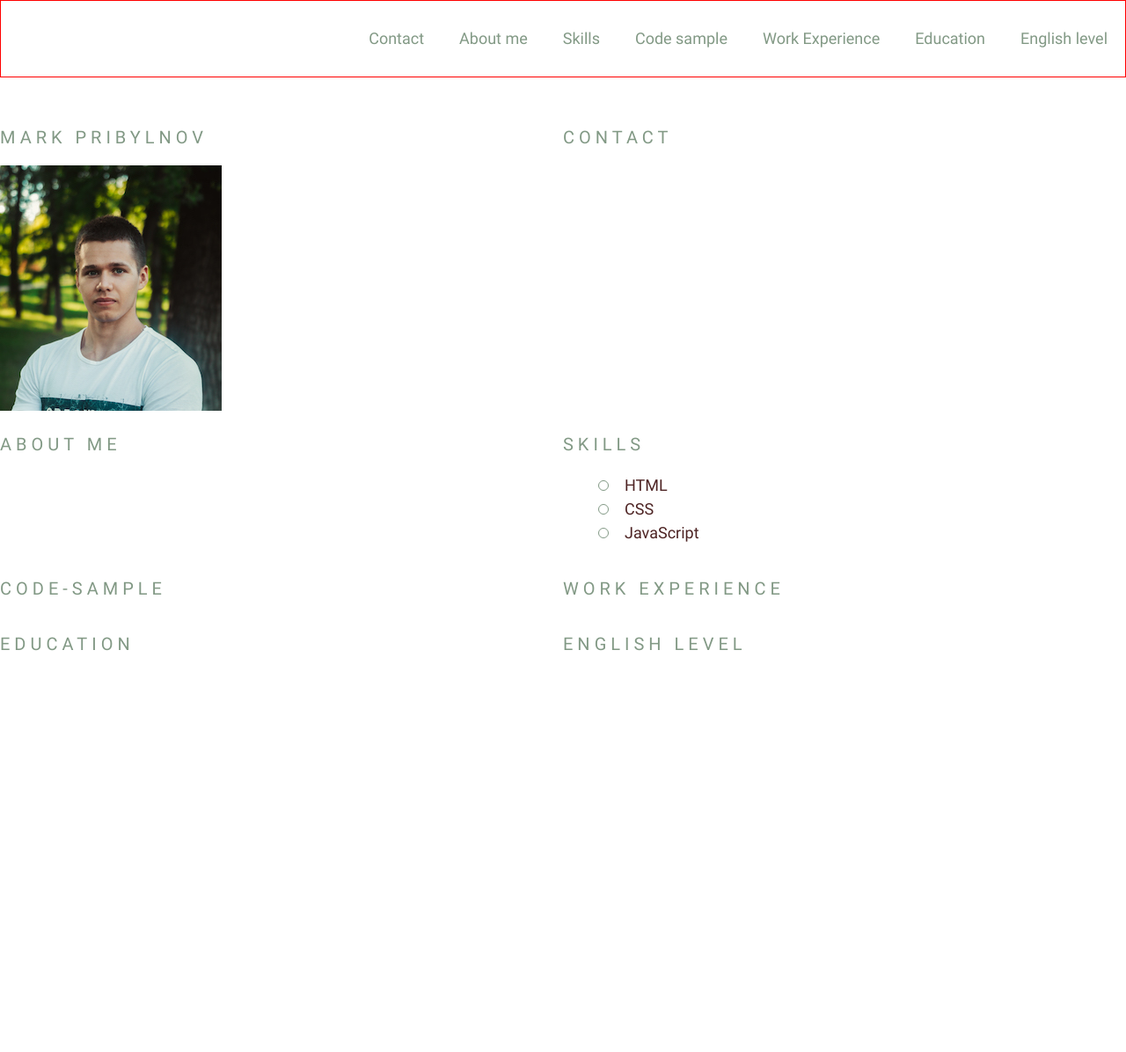
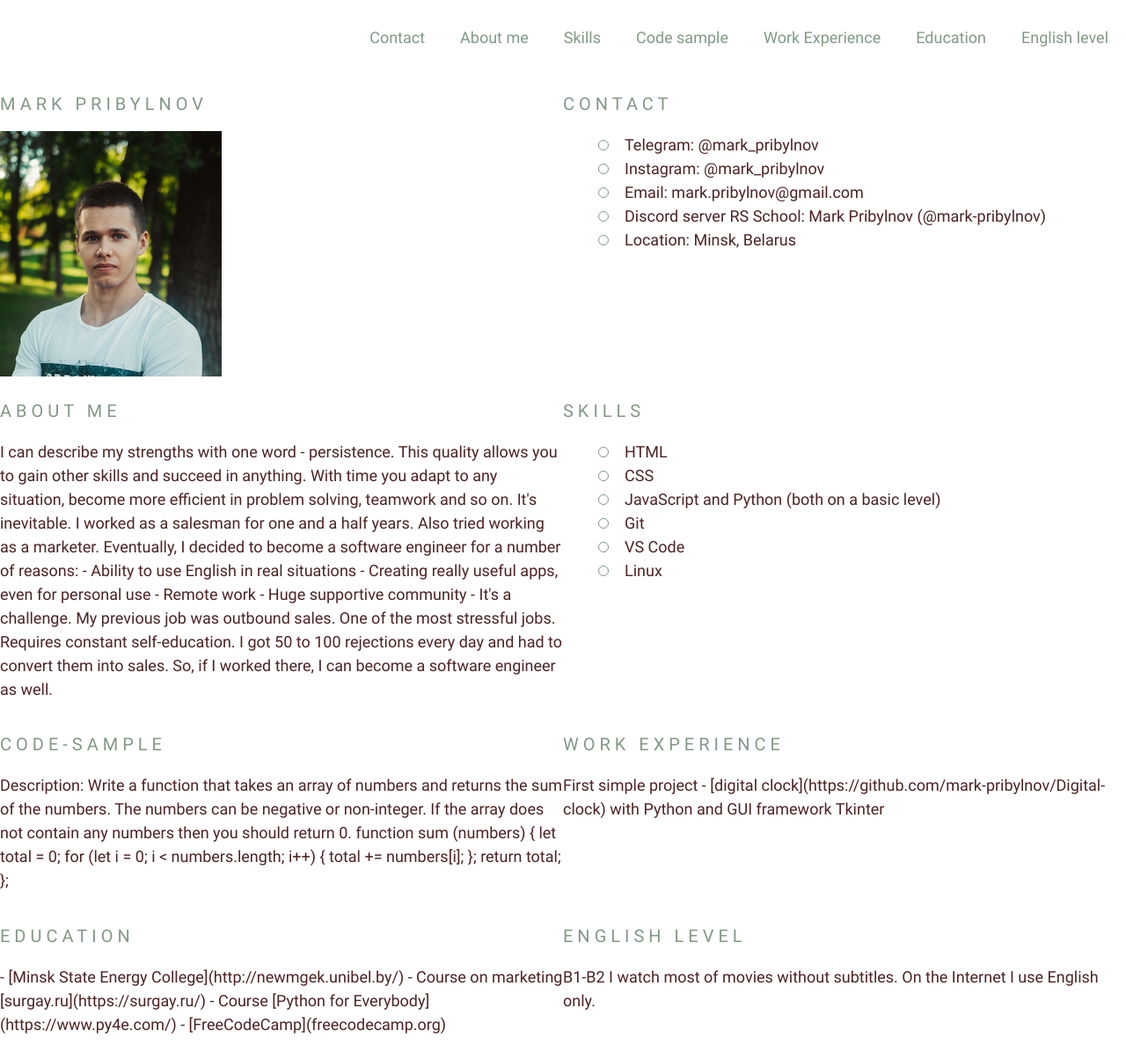
Before and after one commit to mark-pribylnov/rsschool-cv-ARCHIVED, a plain HTML site: page index.html in a window 1280 px wide. Shown: the whole page at 88% size. Before the commit the page ends 800 px from the top, so only its background shows below. Drawn offline with Linux system fonts and the light colour scheme; a script that the page names is missing.

Commit message:
feat: add text to index.html

```diff
--- a/index.html
+++ b/index.html
@@ -31,30 +31,67 @@
         </section>
         <section class="section" id="contact">
           <h2 class="section-title">Contact</h2>
+          <ul class="section-contact">
+            <li class="section-item">Telegram: @mark_pribylnov</li>
+            <li class="section-item">Instagram: @mark_pribylnov</li>
+            <li class="section-item">Email: mark.pribylnov@gmail.com </li>
+            <li class="section-item">Discord server RS School: Mark Pribylnov (@mark-pribylnov) </li>
+            <li class="section-item">Location: Minsk, Belarus</li>
+          </ul>
         </section>
         <section class="section" id="about-me">
           <h2 class="section-title">About me</h2>
-          <p></p>
+          <p>I can describe my strengths with one word - persistence.
+            This quality allows you to gain other skills and succeed in anything. With time you adapt to any situation, become more efficient in problem solving, teamwork and so on. It's inevitable.
+
+            I worked as a salesman for one and a half years. Also tried working as a marketer.
+            Eventually, I decided to become a software engineer for a number of reasons:
+            - Ability to use English in real situations
+            - Creating really useful apps, even for personal use
+            - Remote work
+            - Huge supportive community
+            - It's a challenge. My previous job was outbound sales. One of the most stressful jobs. Requires constant self-education. I got 50 to 100 rejections every day and had to convert them into sales. So, if I worked there, I can become a software engineer as well.</p>
         </section>
         <section class="section" id="skills">
           <h2 class="section-title">Skills</h2>
           <ul class="section-list">
             <li class="section-item">HTML</li>
             <li class="section-item">CSS</li>
-            <li class="section-item">JavaScript</li>
+            <li class="section-item">JavaScript and Python (both on a basic level)</li>
+            <li class="section-item">Git</li>
+            <li class="section-item">VS Code</li>
+            <li class="section-item">Linux</li>
           </ul>
         </section>
         <section class="section" id="code-sample">
           <h2 class="section-title">Code-sample</h2>
+          <p>Description:
+            Write a function that takes an array of numbers and returns the sum of the numbers. The numbers can be negative or non-integer. If the array does not contain any numbers then you should return 0.
+
+            function sum (numbers) {
+                let total = 0;
+                for (let i = 0; i < numbers.length; i++) {
+                    total += numbers[i];
+                  };
+                return total;
+            };</p>
         </section>
         <section class="section" id="work-experience">
           <h2 class="section-title">Work experience</h2>
+          <p>First simple project - [digital clock](https://github.com/mark-pribylnov/Digital-clock) with Python and GUI framework Tkinter </p>
         </section>
         <section class="section" id="education">
           <h2 class="section-title">Education</h2>
+          <p>- [Minsk State Energy College](http://newmgek.unibel.by/)
+            - Course on marketing [surgay.ru](https://surgay.ru/)
+            - Course [Python for Everybody](https://www.py4e.com/)
+            - [FreeCodeCamp](freecodecamp.org)</p>
         </section>
         <section class="section" id="english-level">
           <h2 class="section-title">English level</h2>
+          <p>B1-B2
+            I watch most of movies without subtitles.
+            On the Internet I use English only.</p>
         </section>
       </div>
     </main>
--- a/style.css
+++ b/style.css
@@ -30,10 +30,6 @@ body {
 
 * {
   box-sizing: border-box;
-}
-
-.main-header {
-  border: 1px solid red;
 }
 
 .container {
```
Also changed, not shown: 2 other files.
